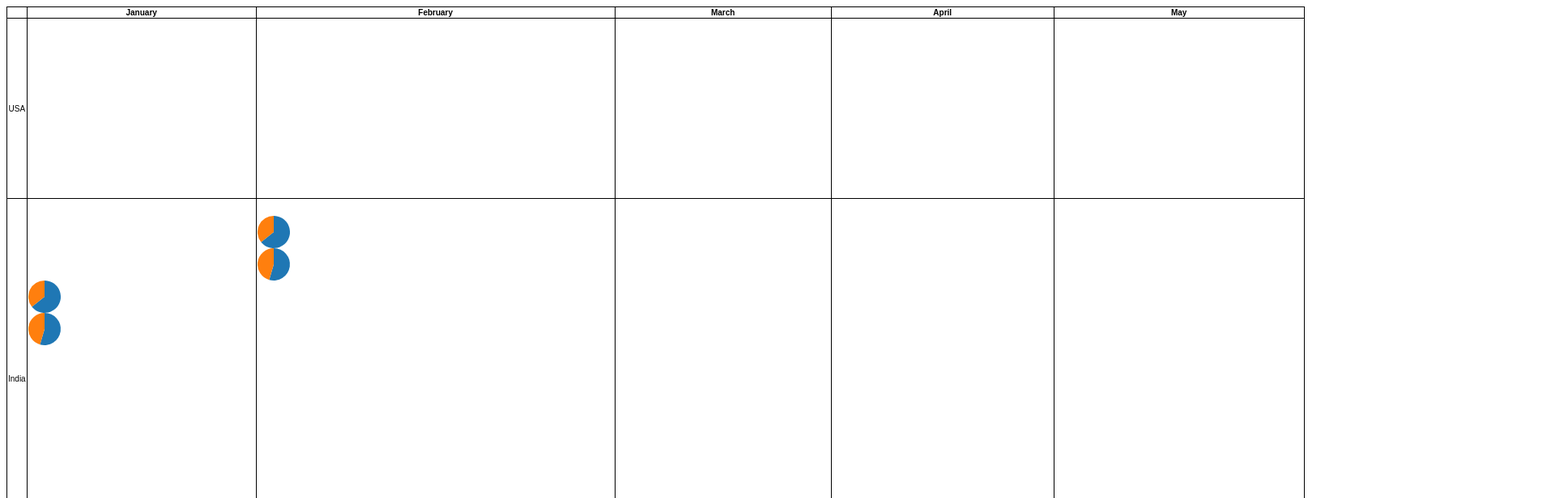
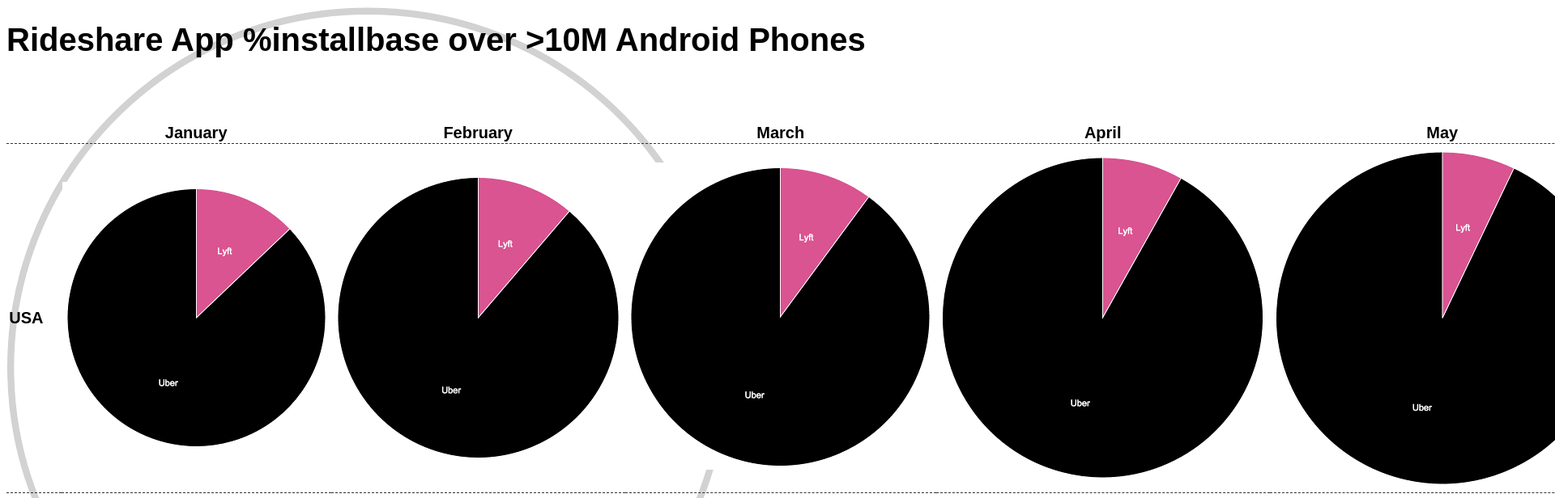
Before and after one commit to madbernard/visualizations, a website: page public/pie-table2.html in a window 1280 px wide. Shown: the top 616 px of the page at 81% size, 1920 px wide, since content can reach past the window. Drawn offline with nearby package versions, Linux system fonts and the light colour scheme.

Commit message:
Done with images

```diff
--- a/public/pie-table2.html
+++ b/public/pie-table2.html
@@ -10,19 +10,18 @@
 <style>
 
 body {
-  font: 10px sans-serif;
-}
-
-.arc path {
-  stroke: #fff;
+  font: 20px sans-serif;
+  background-image: url("100.png");
+  background-repeat: no-repeat;
 }
 
 table {
+  margin-top: 80px;
   border-collapse: collapse;
 }
 
-table, th, td {
-  border: 1px solid black;
+th, td {
+  border-bottom: 1px dashed #333;
 }
 
 td {
@@ -31,11 +30,16 @@
   height: 220px;
 }
 
+.geo {
+  padding-right: 20px;
+  font-weight: bold;
+}
+
 </style>
 </head>
 
 <body>
-
+  <h1>Rideshare App %installbase over >10M Android Phones</h1>
   <table>
       <thead>
           <tr>
@@ -51,19 +55,19 @@
       <tbody>
           <tr class="usa">
               <td class="geo">USA</td>
-              <td class="jan"></td>
-              <td class="feb"></td>
-              <td class="mar"></td>
-              <td class="april"></td>
-              <td class="may"></td>
+              <td class="jan"><img src="usa-jan.png"></td>
+              <td class="feb"><img src="usa-feb.png"></td>
+              <td class="mar"><img src="usa-mar.png"></td>
+              <td class="april"><img src="usa-april.png"></td>
+              <td class="may"><img src="usa-may.png"></td>
           </tr>
           <tr class="india">
               <td class="geo">India</td>
-              <td class="jan"></td>
-              <td class="feb"></td>
-              <td class="mar"></td>
-              <td class="april"></td>
-              <td class="may"></td>
+              <td class="jan"><img src="india-jan.png"></td>
+              <td class="feb"><img src="india-feb.png"></td>
+              <td class="mar"><img src="india-mar.png"></td>
+              <td class="april"><img src="india-april.png"></td>
+              <td class="may"><img src="india-may.png"></td>
           </tr>
           <tr class="asia">
               <td class="geo">Asia</td>
@@ -77,57 +81,5 @@
       </tbody>
   </table>
 
-
-<script src="https://d3js.org/d3.v3.min.js"></script>
-<script>
-
-
-var foo = [{
-  month: 'jan',
-  X: 180,
-  NonX: 100
-},{
-  month: 'feb',
-  X: 240,
-  NonX: 200
-}];
-
-foo.forEach(function(d){
-
-  var svg = d3.select('.india .' + d.month)
-    .append('svg')
-    .attr('width', d.X + d.NonX)
-    .attr('height', d.X + d.NonX);
-
-  var arc = d3.svg.arc().innerRadius(0).outerRadius(20),
-      pie = d3.layout.pie()
-        .value(function(d){ return d }),
-      color = d3.scale.category10();
-
-  var pies = svg.selectAll('.pie')
-    .data(foo)
-    .enter()
-    .append('g')
-    .attr('class', 'pie')
-    .attr('transform',function(d,i){
-      return 'translate(' + 20 + ',' + (i + 1) * 40 + ')';
-    })
-
-  pies
-    .selectAll('.slice')
-    .data(function(d){
-      return pie([d.X, d.NonX]);
-    })
-    .enter()
-    .append('path')
-    .attr('d',  arc)
-    .style('fill', function(d,i){
-      return color(i);
-    });
-
-})
-
-
-</script>
 </body>
 </html>
```
Also changed, not shown: public/100.png (added), public/asia-april.png, public/asia-feb.png, public/asia-jan.png, public/asia-mar.png, public/asia-may.png, public/india-april.png (added), public/india-feb.png (added), public/india-jan.png (added), public/india-mar.png (added), public/india-may.png (added), public/usa-april.png (added), public/usa-feb.png (added), public/usa-jan.png (added), 2 more files.
